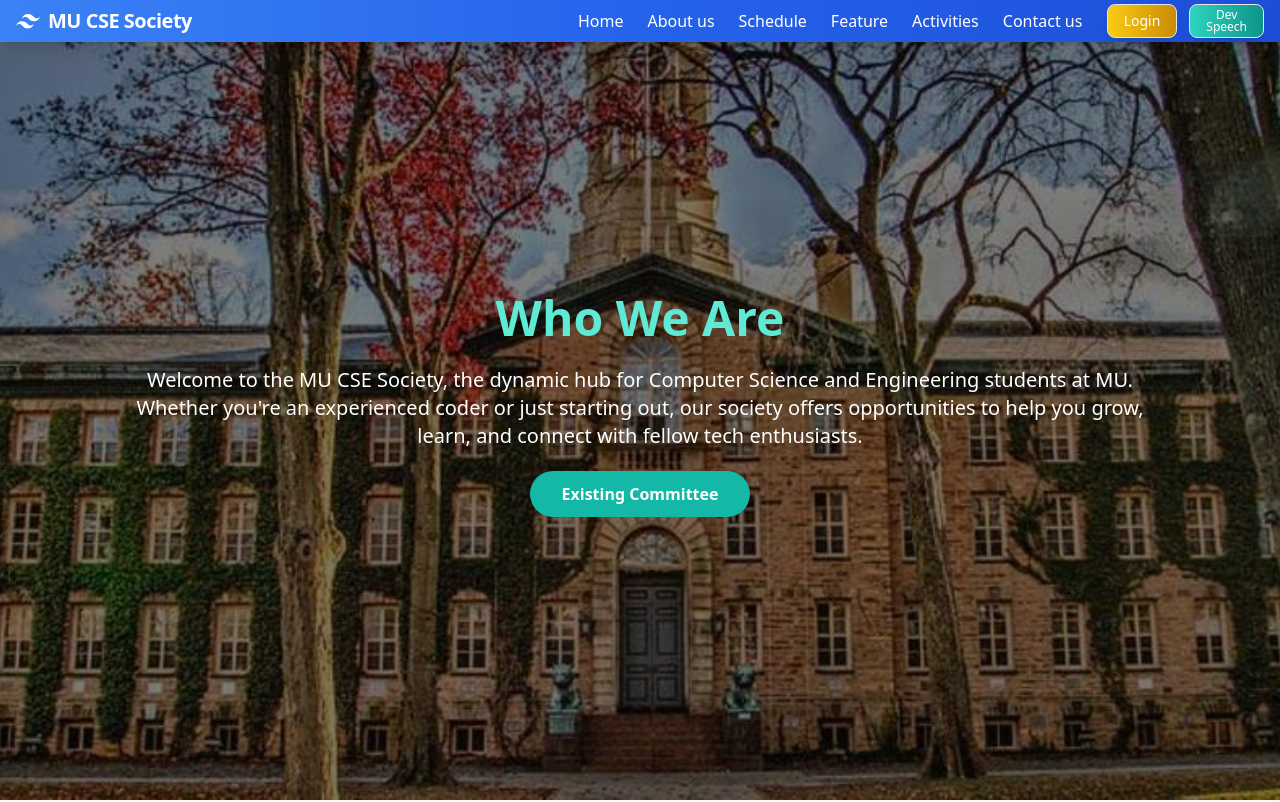
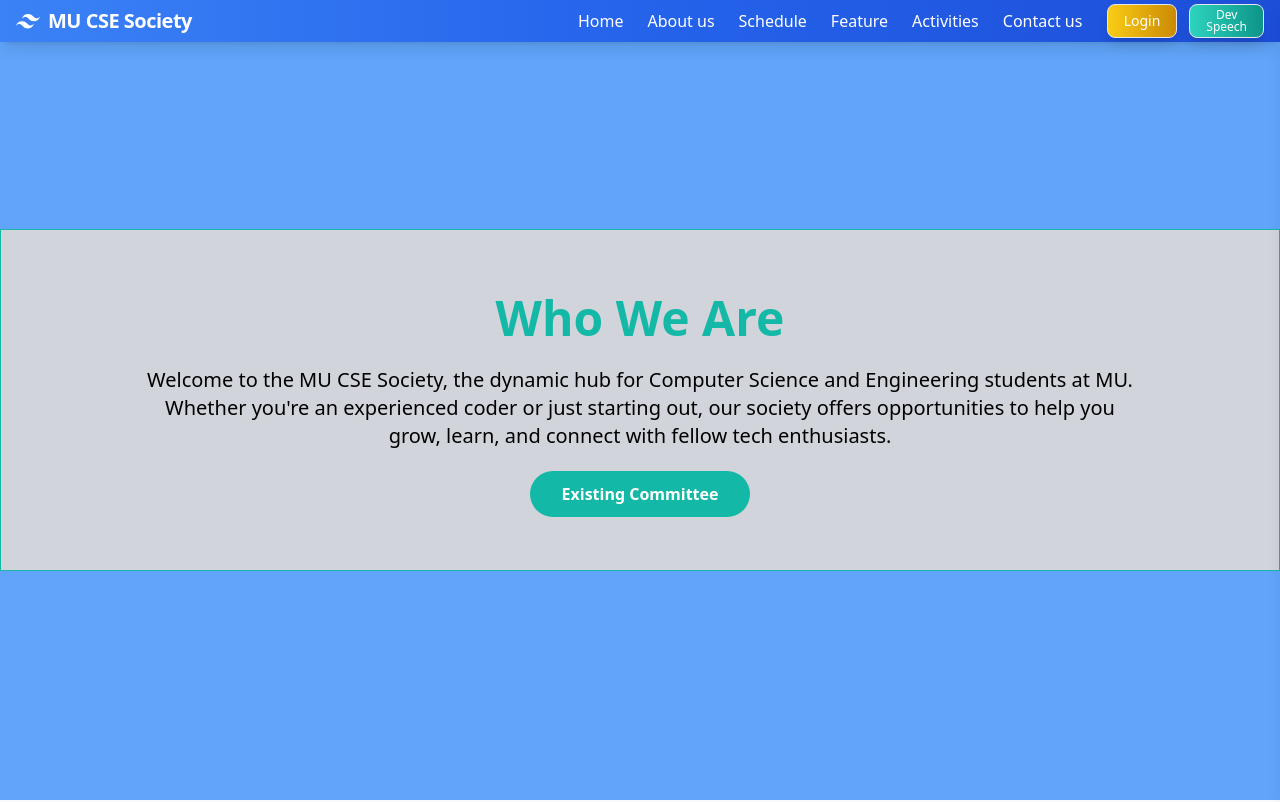
Before and after one commit to Maruf19/society, a React (Create React App) app: page /About in a window 1280 px wide. Shown: the top 802 px of the page. Built offline with nearby package versions, Linux system fonts and the light colour scheme.

Commit message:
front-end complete

```diff
--- a/src/pages/About.js
+++ b/src/pages/About.js
@@ -26,29 +26,29 @@ function AboutUs() {
     <>
       <Navbar />
 
-      {/* Background Section */}
-      <section className="relative py-20 flex items-center justify-center min-h-screen">
-        {/* Background Image */}
-        <div className="absolute inset-0">
-          <img src={img} alt="background" className="object-cover h-full w-full" />
-        </div>
-        {/* Overlay */}
-        <div className="absolute inset-0 bg-black opacity-50"></div>
-        {/* Content */}
-        <div className="relative z-10 container mx-auto px-6 text-center">
-          <h1 className="text-4xl lg:text-5xl font-extrabold text-teal-300 mb-6">
+
+      <section className="relative py-20 flex items-center justify-center min-h-screen bg-blue-400">
+      <div className="relative z-10 container mx-auto px-12 py-16 text-center border border-teal-500 bg-gray-300">
+
+  {/* Content with relative positioning to stay on top of the overlay */}
+  <div className="relative z-10">
+    <h1 className="text-4xl lg:text-5xl text-teal-500 font-extrabold mb-6">
       Who We Are
     </h1>
-          <p className="text-white text-lg lg:text-xl mb-8 px-4 lg:px-24">
+    <p className="text-black text-lg lg:text-xl mb-8 px-4 lg:px-24">
       Welcome to the MU CSE Society, the dynamic hub for Computer Science and Engineering students at MU. Whether you're an experienced coder or just starting out, our society offers opportunities to help you grow, learn, and connect with fellow tech enthusiasts.
     </p>
     <a
       href="/team"
       className="bg-teal-500 text-white font-bold py-3 px-8 rounded-full hover:bg-teal-400 transition duration-300"
     >
-            Existing Committee       </a>
+      Existing Committee
+    </a>
   </div>
+</div>
+
 </section>
+
 
       {/* Mission and Values Section */}
       <section className="mb-4 px-6 lg:px-24 pt-12 bg-gray-50">
--- a/src/pages/Achievement.js
+++ b/src/pages/Achievement.js
@@ -66,7 +66,7 @@ const Achievement = () => {
     <>
       <Navbar />
       <section className="container mx-auto mb-10 px-4 mt-16 flex flex-col items-center">
-        <h1 className="text-4xl font-bold text-center text-gray-800 mb-6 border-b-2 border-teal-500 pb-2 inline-block">
+        <h1 className="text-4xl font-bold text-center text-gray-800 mb-10 border-b-2 border-teal-500 pb-2 inline-block">
           Student's Achievement
         </h1>
 
@@ -90,17 +90,17 @@ const Achievement = () => {
               </div>
               <div className="flex flex-col items-center justify-center mt-4 md:mt-6 lg:mt-8 space-y-2">
                 {achievement.position && (
-                  <p className=" text-sm sm:text-base md:text-lg mb-1 md:mb-2  border border-gray px-3 py-1 rounded-lg shadow-md text-center transition-transform transform hover:scale-105">
+                  <p className=" text-sm sm:text-base md:text-sm mb-1 md:mb-2  border border-gray px-3 py-1 rounded-lg shadow-md text-center transition-transform transform hover:scale-105">
                     <strong>Position:</strong> {achievement.position}
                   </p>
                 )}
                 {achievement.location && (
-                  <p className=" text-sm sm:text-base md:text-lg mb-1 md:mb-2 border border-gray  px-3 py-1 rounded-lg shadow-md text-center transition-transform transform hover:scale-105">
+                  <p className=" text-sm sm:text-base md:text-sm mb-1 md:mb-2 border border-gray  px-3 py-1 rounded-lg shadow-md text-center transition-transform transform hover:scale-105">
                     <strong>Location:</strong> {achievement.location}
                   </p>
                 )}
                 {achievement.locationDate && (
-                  <p className="text-sm sm:text-base md:text-lg mb-1 md:mb-2  border border-gray px-3 py-1 rounded-lg shadow-md text-center transition-transform transform hover:scale-105">
+                  <p className="text-sm sm:text-base md:text-sm mb-1 md:mb-2  border border-gray px-3 py-1 rounded-lg shadow-md text-center transition-transform transform hover:scale-105">
                     <strong>Date:</strong> {achievement.locationDate}
                   </p>
                 )}
--- a/src/pages/Contact.js
+++ b/src/pages/Contact.js
@@ -47,7 +47,8 @@ const Contact = () => {
         {!isSubmitted && (
           <div className="text-center py-6">
             <h1 className="text-4xl font-bold text-gray-800 border-b-2 border-teal-500 pb-2 inline-block">
-              Contact
+              Contact With us <br/>
+              <span className='text-sm'>Feel Free to Contact With Us. </span>
             </h1>
           </div>
         )}
--- a/src/pages/Registration.js
+++ b/src/pages/Registration.js
@@ -144,7 +144,7 @@ const PaymentMethod = () => {
   };
 
   return (
-    <div className="flex flex-col items-center justify-center min-h-screen bg-gray-200 p-6">
+    <div className="flex flex-col items-center justify-center min-h-screen bg-refd-200 p-6 ">
        <button
         onClick={handleGoBack}
         className="absolute top-4 left-4 p-2 text-blue-600 hover:text-blue-800 transition-colors"
@@ -152,7 +152,7 @@ const PaymentMethod = () => {
         <FaArrowLeft size={24} />
       </button>
       <motion.div
-        className="w-full max-w-xl bg-white rounded-3xl shadow-2xl p-8"
+        className="w-full max-w-xl rounded-3xl shadow-2xl p-8 bg-white border border-teal-500"
         initial={{ opacity: 0, scale: 0.9 }}
         animate={{ opacity: 1, scale: 1 }}
         transition={{ duration: 0.5 }}
@@ -164,7 +164,7 @@ const PaymentMethod = () => {
             animate={{ opacity: 1, y: 0 }}
             transition={{ duration: 0.3 }}
           >
-            <h2 className="text-3xl font-extrabold text-gray-800 mb-6">Select Payment Method</h2>
+            <h2 className="text-3xl font-extrabold text-gray-800 mb-6 ">Select Payment Method</h2>
             <div className="space-y-4">
               <button
                 className={`w-full py-4 px-5 text-left rounded-xl shadow-lg ${
--- a/src/pages/Schedule.js
+++ b/src/pages/Schedule.js
@@ -50,7 +50,7 @@ function Schedule() {
     <>
       <Navbar/>
       <section className="container mx-auto mb-10 px-4 mt-16 flex flex-col items-center">
-        <h1 className="text-4xl font-bold text-center text-gray-800 mb-6 border-b-2 border-teal-500 pb-2 inline-block">
+        <h1 className="text-4xl font-bold text-center text-gray-800 mb-10 border-b-2 border-teal-500 pb-2 inline-block">
           Upcoming Activities
         </h1>
 
@@ -73,7 +73,7 @@ function Schedule() {
                 <div className="absolute inset-0 bg-gradient-to-t from-black via-transparent to-transparent opacity-30"></div>
               </div>
               <div className="p-6 flex flex-col flex-grow">
-                <h2 className="text-2xl font-bold text-teal-600 mb-4">{Schedule.title}</h2>
+                <h2 className="text-lg font-bold text-teal-600 mb-4">{Schedule.title}</h2>
                 <p className="text-gray-600 mb-6">{Schedule.description}</p>
                 <div className="mt-auto">
                   <Link to="/registration">
```
Also changed, not shown: src/pages/Activities.js (+6 -6 lines). Lines whose indentation alone changed are shown as unchanged.
